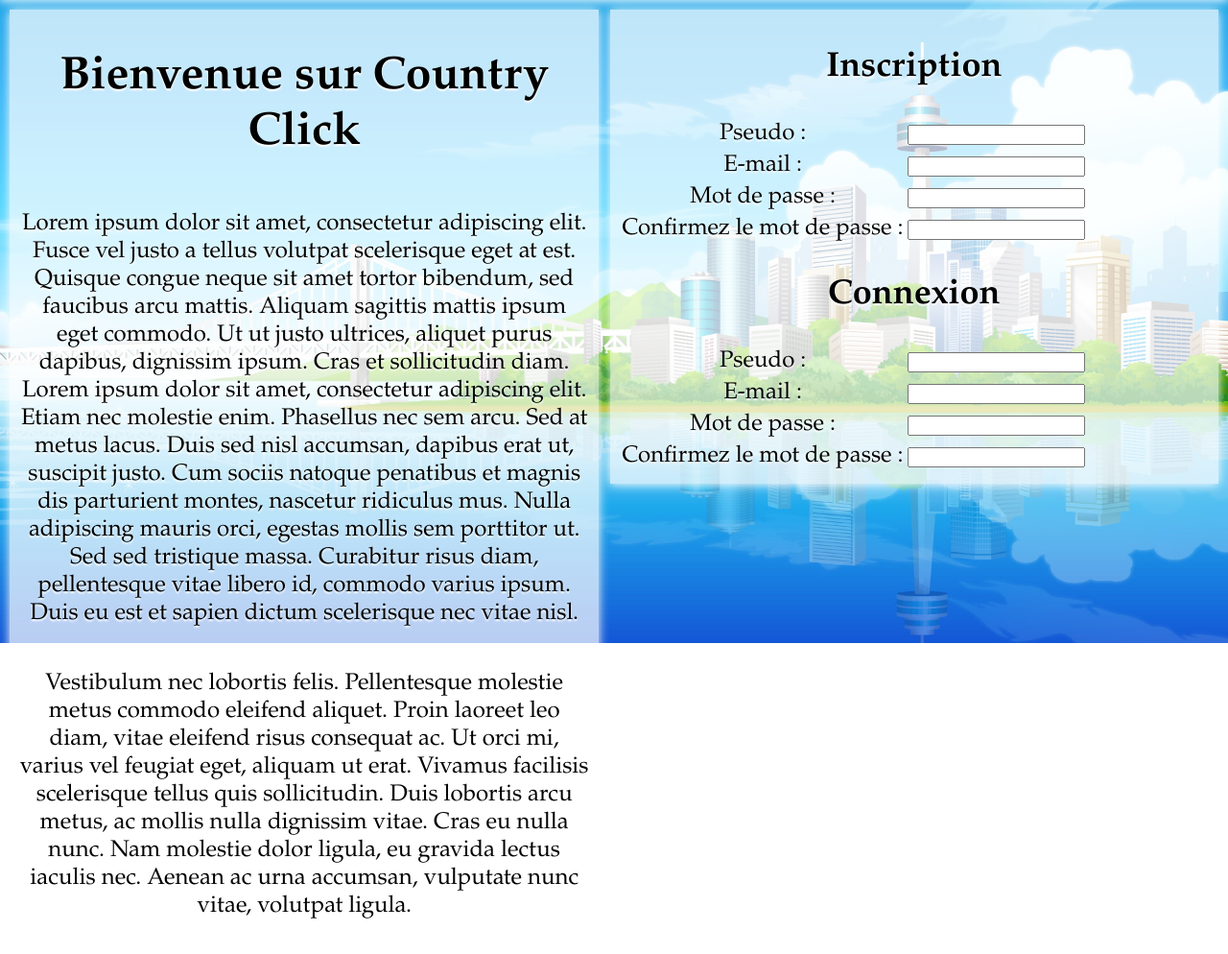
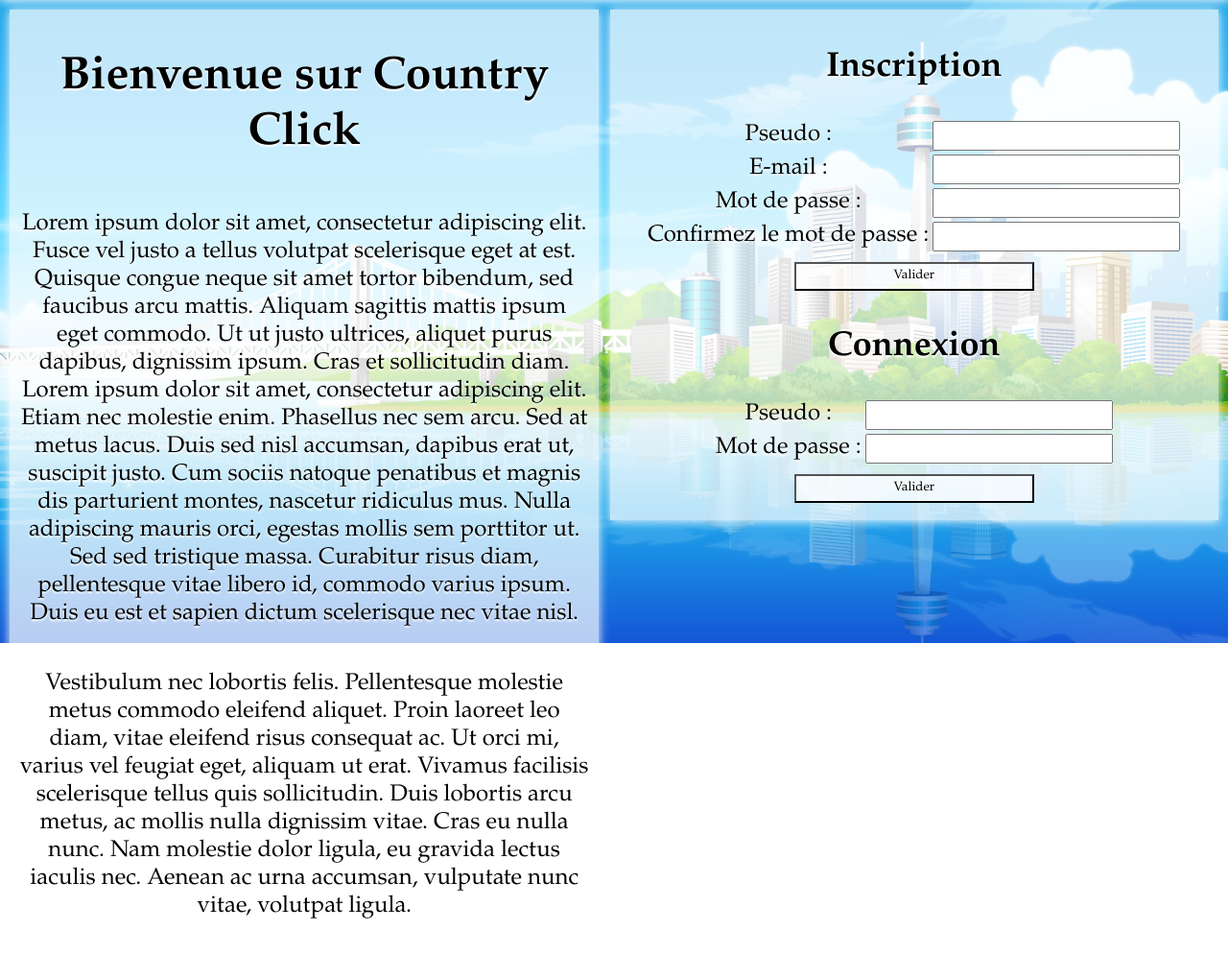
Before and after one commit to sacha67000/Clicker, a PHP site: page / in a window 1280 px wide. Shown: the part 130-1124 px from the top of the page at 96% size. Run offline with PHP 8.4, Linux system fonts and the light colour scheme.

Commit message:
Formulaire

```diff
--- a/form.php
+++ b/form.php
@@ -18,6 +18,7 @@
       <td><input type="password" name="password2" value=""/></td>
     </tr>
   </table>
+  <input class="submit" type="submit" name="Valider" value="Valider"/>
   <h1>Connexion</h1>
   <table>
     <tr class="ligne">
@@ -25,16 +26,9 @@
       <td><input type="text" name="pseudo" value=""/></td>
     </tr>
     <tr class="ligne">
-      <td class="libelle">E-mail :</td>
-      <td><input type="mail" name="mail" value=""/></td>
-    </tr>
-    <tr class="ligne">
       <td class="libelle">Mot de passe :</td>
       <td><input type="password" name="password" value=""/></td>
     </tr>
-    <tr class="ligne">
-      <td class="libelle">Confirmez le mot de passe :</td>
-      <td><input type="password" name="password2" value=""/></td>
-    </tr>
   </table>
+  <input class="submit" type="submit" name="Valider" value="Valider"/>
 </aside>
--- a/main.css
+++ b/main.css
@@ -74,6 +74,24 @@ aside
 	margin-right:10px;
 }
 
+aside table {
+	margin : 10px auto auto auto;
+}
+
+input
+{
+	width: 250px;
+	height: 25px;
+	font-family: "Palatino Linotype", "Book Antiqua", Palatino, serif;
+}
+
+.submit
+{
+	background-color:rgba(255,255,255,0.7);
+	height: 30px;
+	margin: 8px;
+}
+
 aside
 {
 	padding: 10px;
```
